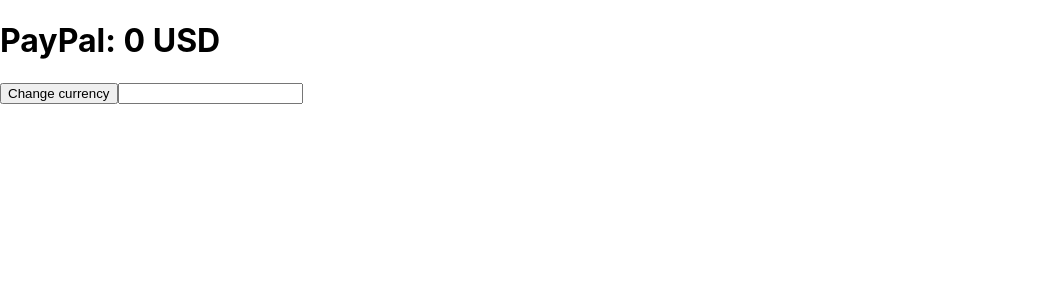
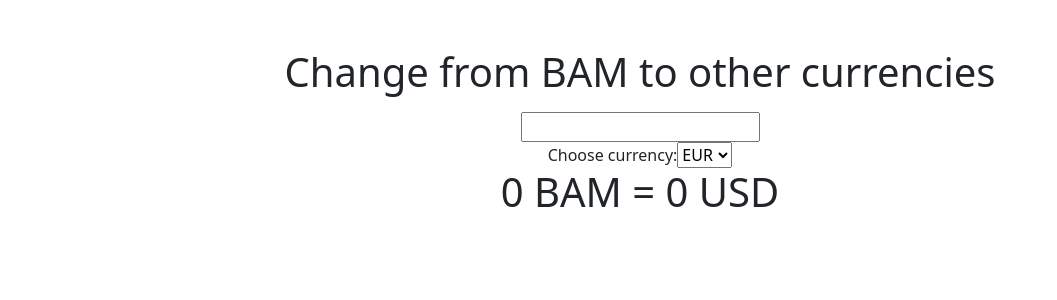
Before and after one commit to ZvoneK99/ITMentorstva, a React (Create React App) app in the folder use-context/: page / in a window 1280 px wide. Shown: the top 300 px of the page, without its empty margins (0-1057 px from the left). Built offline with nearby package versions, Linux system fonts and the light colour scheme.

Commit message:
Added css

```diff
--- a/use-context/package.json
+++ b/use-context/package.json
@@ -7,6 +7,7 @@
     "@testing-library/jest-dom": "^6.9.1",
     "@testing-library/react": "^16.3.2",
     "@testing-library/user-event": "^13.5.0",
+    "bootstrap": "^5.3.8",
     "react": "^19.2.4",
     "react-dom": "^19.2.4",
     "react-scripts": "5.0.1",
--- a/use-context/src/App.js
+++ b/use-context/src/App.js
@@ -1,11 +1,15 @@
+import './App.css';
+import 'bootstrap/dist/css/bootstrap.min.css';
 import { createContext, useState } from 'react';
-import './App.css';
 import Payment from './Components/Payment';
+import Currency from "./Currency.json";
 
 export const CurrencyContext = createContext("USD");
 export const AmountContext = createContext(0);
 
 function App() {
+
+
 
   const [currency, setCurrency] = useState("USD");
   const [amount, setAmount] = useState(0);
@@ -21,15 +25,29 @@ function App() {
 
   return (
     <div>
+      <div className="d-flex justify-content-center align-items-center flex-column mt-5">
+        <h1 className='mb-3'>Change from BAM to other currencies</h1>
+        <input onInput={(e) => updateAmount(e.target.value)} />
+        <div>
+          <label>Choose currency: </label>
+          <select>
+            <option value="EUR">EUR</option>
+            <option value="USD">USD</option>
+          </select>
+        </div>
 
-      <CurrencyContext.Provider value={{ currency, updateCurrency }}>
-        <AmountContext.Provider value={{ amount, updateAmount }}>
-          <Payment />
-        </AmountContext.Provider>
-      </CurrencyContext.Provider>
+        <CurrencyContext.Provider value={{ currency, updateCurrency }}>
+          <AmountContext.Provider value={{ amount, updateAmount }}>
+            <Payment />
+          </AmountContext.Provider>
+        </CurrencyContext.Provider>
 
-      <button onClick={updateCurrency}>Change currency</button>
-      <input onInput={(e) => updateAmount(e.target.value)} />
+        {/* <button onClick={updateCurrency}>Change currency</button>
+      <input onInput={(e) => updateAmount(e.target.value)} /> */}
+
+
+      </div>
+
     </div >
   );
 }
--- a/use-context/src/Components/PayPal.jsx
+++ b/use-context/src/Components/PayPal.jsx
@@ -9,7 +9,7 @@ const PayPal = () => {
     console.log(currency);
     console.log(amount);
     return (<>
-        <h1>PayPal: {amount} {currency}</h1>
+        <h1>{amount} BAM = {amount} {currency}</h1>
     </>);
 }
 
```
Also changed, not shown: 1 other file (tests, documents, lock files or other folders).
